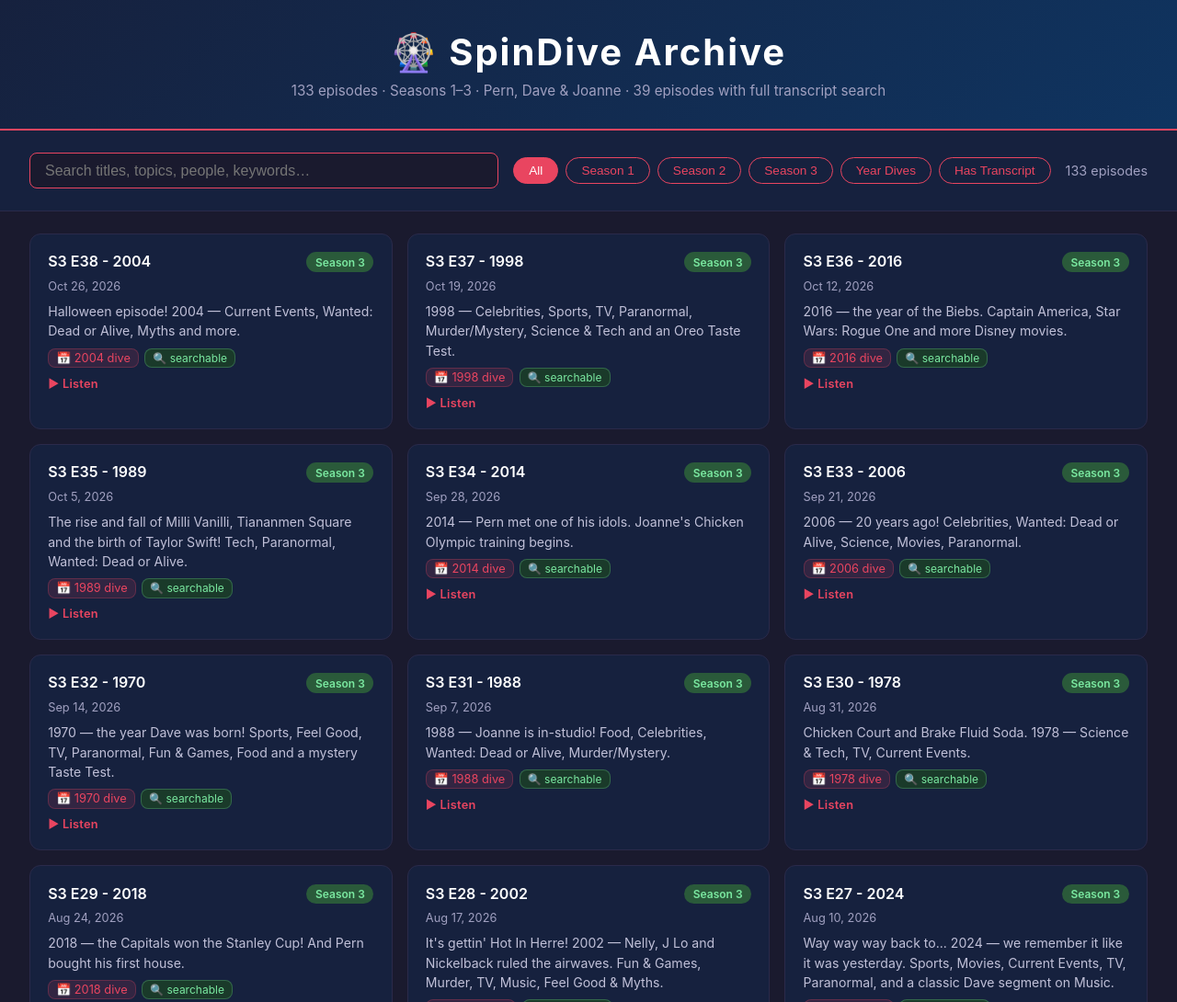
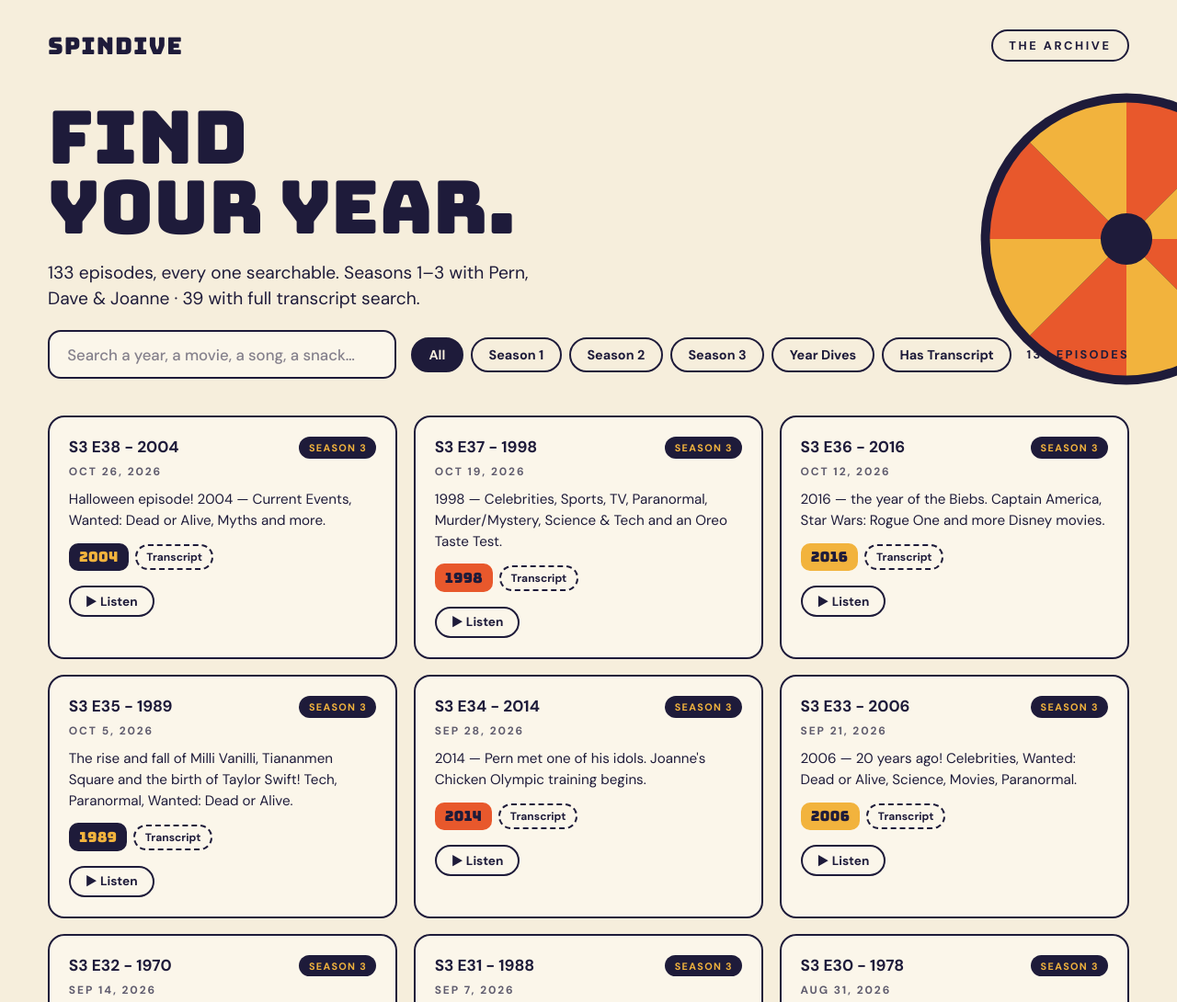
Before and after one commit to spindivepod/spindive-archive, a plain HTML site: page index.html in a window 1280 px wide. Shown: the top 1090 px of the page at 92% size. Drawn offline with Linux system fonts and the light colour scheme.

Commit message:
Restyle archive to match SpinDive social posts (colors, Bungee/DM Sans, wheel header)
Co-Authored-By: Claude Opus 5.5 <noreply@anthropic.com>

```diff
--- a/index.html
+++ b/index.html
@@ -4,47 +4,96 @@
 <meta charset="UTF-8">
 <meta name="viewport" content="width=device-width, initial-scale=1.0">
 <title>SpinDive Podcast Archive</title>
+<link rel="preconnect" href="https://fonts.googleapis.com">
+<link rel="preconnect" href="https://fonts.gstatic.com" crossorigin>
+<link href="https://fonts.googleapis.com/css2?family=Bungee&family=DM+Sans:opsz,wght@9..40,400;9..40,500;9..40,700&display=swap" rel="stylesheet">
 <style>
+  :root { --cream: #F6EEDC; --paper: #FBF6EA; --navy: #1E1B3A; --orange: #E8582C; --yellow: #F2B33D; }
   * { box-sizing: border-box; margin: 0; padding: 0; }
-  body { font-family: -apple-system, BlinkMacSystemFont, 'Segoe UI', sans-serif; background: #1a1a2e; color: #e0e0e0; min-height: 100vh; }
-  header { background: linear-gradient(135deg, #16213e, #0f3460); padding: 2rem; text-align: center; border-bottom: 2px solid #e94560; }
-  header h1 { font-size: 2.5rem; color: #fff; letter-spacing: 2px; }
-  header p { color: #a0a0c0; margin-top: 0.5rem; font-size: 0.95rem; }
-  .controls { padding: 1.5rem 2rem; background: #16213e; border-bottom: 1px solid #2a2a4a; display: flex; flex-wrap: wrap; gap: 1rem; align-items: center; }
-  #search { flex: 1; min-width: 200px; padding: 0.6rem 1rem; border-radius: 8px; border: 1px solid #e94560; background: #1a1a2e; color: #e0e0e0; font-size: 1rem; }
-  #search:focus { outline: none; box-shadow: 0 0 0 2px #e94560aa; }
+  body { font-family: 'DM Sans', -apple-system, BlinkMacSystemFont, sans-serif; background: var(--cream); color: var(--navy); min-height: 100vh; display: flex; flex-direction: column; }
+  .display { font-family: 'Bungee', 'Arial Black', sans-serif; font-weight: 400; }
+  .wrap { max-width: 1240px; margin: 0 auto; padding: 0 2rem; width: 100%; }
+  .topbar { display: flex; justify-content: space-between; align-items: center; padding-top: 2rem; }
+  .wordmark { font-family: 'Bungee', sans-serif; font-size: 1.6rem; letter-spacing: 0.04em; color: var(--navy); text-decoration: none; }
+  .pill-label { border: 2px solid var(--navy); border-radius: 999px; padding: 0.45rem 1.1rem; font-size: 0.8rem; font-weight: 700; letter-spacing: 0.2em; text-transform: uppercase; }
+  header { position: relative; overflow: hidden; padding-bottom: 0.5rem; }
+  .hero { position: relative; z-index: 1; padding-top: 2.75rem; max-width: 760px; }
+  .hero h1 { font-family: 'Bungee', sans-serif; font-weight: 400; font-size: clamp(2.6rem, 7vw, 5rem); line-height: 0.95; text-transform: uppercase; }
+  .hero p { font-size: 1.2rem; line-height: 1.45; margin-top: 1.25rem; max-width: 560px; }
+  .wheel { position: absolute; right: -110px; top: 95px; width: 330px; height: 330px; z-index: 0; }
+  .topbar, .controls { position: relative; z-index: 1; }
+  @media (max-width: 1100px) { .wheel { width: 230px; height: 230px; right: -95px; top: 100px; } }
+  .controls { display: flex; flex-wrap: wrap; gap: 1rem; align-items: center; padding: 1.25rem 0 0.5rem; }
+  #search { flex: 1; min-width: 220px; padding: 0.85rem 1.2rem; border-radius: 14px; border: 2px solid var(--navy); background: var(--paper); color: var(--navy); font: 500 1.05rem 'DM Sans', sans-serif; }
+  #search::placeholder { color: #1E1B3A88; }
+  #search:focus { outline: none; box-shadow: 4px 4px 0 var(--orange); }
   .filter-group { display: flex; gap: 0.5rem; flex-wrap: wrap; }
-  .filter-btn { padding: 0.4rem 1rem; border-radius: 20px; border: 1px solid #e94560; background: transparent; color: #e94560; cursor: pointer; font-size: 0.85rem; transition: all 0.2s; }
-  .filter-btn.active, .filter-btn:hover { background: #e94560; color: #fff; }
-  #count { color: #a0a0c0; font-size: 0.9rem; white-space: nowrap; }
-  .grid { display: grid; grid-template-columns: repeat(auto-fill, minmax(340px, 1fr)); gap: 1rem; padding: 1.5rem 2rem; }
-  .card { background: #16213e; border: 1px solid #2a2a4a; border-radius: 12px; padding: 1.2rem; transition: transform 0.2s, border-color 0.2s; }
-  .card:hover { transform: translateY(-2px); border-color: #e94560; }
-  .card-header { display: flex; justify-content: space-between; align-items: flex-start; gap: 0.5rem; margin-bottom: 0.5rem; }
-  .ep-title { font-size: 1rem; font-weight: 600; color: #fff; line-height: 1.3; }
-  .ep-badge { font-size: 0.75rem; padding: 0.2rem 0.6rem; border-radius: 12px; white-space: nowrap; flex-shrink: 0; font-weight: 600; }
-  .s1 { background: #2a4a6a; color: #7ab8e8; }
-  .s2 { background: #3a2a5a; color: #c47ae8; }
-  .s3 { background: #2a5a3a; color: #7ae8a0; }
-  .ep-date { font-size: 0.8rem; color: #a0a0c0; margin-bottom: 0.6rem; }
-  .ep-desc { font-size: 0.88rem; color: #c0c0d8; line-height: 1.5; }
-  .ep-tags { margin-top: 0.5rem; display: flex; gap: 0.4rem; flex-wrap: wrap; }
-  .ep-year { font-size: 0.8rem; background: #e9456022; color: #e94560; padding: 0.15rem 0.5rem; border-radius: 8px; border: 1px solid #e9456044; }
-  .ep-transcript { font-size: 0.75rem; background: #1a3a2a; color: #7ae8a0; padding: 0.15rem 0.5rem; border-radius: 8px; border: 1px solid #7ae8a044; }
-  .ep-listen { display: inline-block; margin-top: 0.6rem; font-size: 0.8rem; color: #e94560; text-decoration: none; font-weight: 600; letter-spacing: 0.02em; }
-  .ep-listen:hover { text-decoration: underline; }
-  #no-results { text-align: center; color: #a0a0c0; padding: 3rem; font-size: 1.1rem; display: none; }
-  @media (max-width: 600px) { header h1 { font-size: 1.8rem; } .grid { padding: 1rem; } }
+  .filter-btn { padding: 0.5rem 1.1rem; border-radius: 999px; border: 2px solid var(--navy); background: transparent; color: var(--navy); cursor: pointer; font: 700 0.9rem 'DM Sans', sans-serif; transition: background 0.15s, color 0.15s; }
+  .filter-btn:hover { background: var(--yellow); }
+  .filter-btn.active { background: var(--navy); color: var(--cream); }
+  #count { font-size: 0.8rem; font-weight: 700; letter-spacing: 0.18em; text-transform: uppercase; white-space: nowrap; }
+  main { flex: 1; }
+  .grid { display: grid; grid-template-columns: repeat(auto-fill, minmax(320px, 1fr)); gap: 1.1rem; padding: 1.5rem 0 3rem; }
+  .card { background: var(--paper); border: 2px solid var(--navy); border-radius: 18px; padding: 1.3rem; display: flex; flex-direction: column; transition: transform 0.15s, box-shadow 0.15s; }
+  .card:hover { transform: translate(-2px, -2px); box-shadow: 6px 6px 0 var(--navy); }
+  .card-header { display: flex; justify-content: space-between; align-items: flex-start; gap: 0.6rem; margin-bottom: 0.4rem; }
+  .ep-title { font-size: 1.08rem; font-weight: 700; line-height: 1.3; }
+  .ep-badge { font-size: 0.68rem; padding: 0.3rem 0.65rem; border-radius: 999px; white-space: nowrap; flex-shrink: 0; font-weight: 700; letter-spacing: 0.12em; text-transform: uppercase; }
+  .s1 { background: var(--yellow); color: var(--navy); }
+  .s2 { background: var(--orange); color: var(--navy); }
+  .s3 { background: var(--navy); color: var(--yellow); }
+  .ep-date { font-size: 0.75rem; font-weight: 700; letter-spacing: 0.16em; text-transform: uppercase; opacity: 0.7; margin-bottom: 0.7rem; }
+  .ep-desc { font-size: 0.95rem; line-height: 1.5; }
+  .ep-tags { margin-top: 0.8rem; display: flex; gap: 0.45rem; flex-wrap: wrap; align-items: center; }
+  .ep-year { font-family: 'Bungee', sans-serif; font-size: 0.95rem; background: var(--navy); color: var(--yellow); padding: 0.3rem 0.7rem; border-radius: 10px; }
+  .card:nth-child(3n+2) .ep-year { background: var(--orange); color: var(--navy); }
+  .card:nth-child(3n) .ep-year { background: var(--yellow); color: var(--navy); }
+  .ep-transcript { font-size: 0.75rem; font-weight: 700; padding: 0.25rem 0.65rem; border-radius: 999px; border: 2px dashed var(--navy); }
+  .ep-listen { align-self: flex-start; margin-top: auto; display: inline-block; font-size: 0.85rem; font-weight: 700; color: var(--navy); text-decoration: none; border: 2px solid var(--navy); border-radius: 999px; padding: 0.4rem 1rem; transition: background 0.15s, color 0.15s; }
+  .ep-tags + .ep-listen, .ep-desc + .ep-tags + .ep-listen { margin-top: 1rem; }
+  .ep-listen:hover { background: var(--orange); }
+  #no-results { text-align: center; padding: 3rem; font-size: 1.1rem; display: none; }
+  footer { background: var(--navy); color: var(--cream); }
+  footer .wrap { display: flex; justify-content: space-between; align-items: center; flex-wrap: wrap; gap: 0.75rem; padding-top: 1.6rem; padding-bottom: 1.6rem; font-size: 1.05rem; }
+  footer strong { font-weight: 700; }
+  footer a { color: var(--cream); text-decoration: none; }
+  footer a:hover { color: var(--yellow); }
+  @media (max-width: 700px) {
+    .wrap { padding: 0 1rem; }
+    .wheel { width: 170px; height: 170px; right: -75px; top: 95px; }
+    .hero { padding-right: 70px; }
+    .grid { grid-template-columns: 1fr; }
+    .pill-label { font-size: 0.65rem; padding: 0.35rem 0.8rem; }
+  }
 </style>
 </head>
 <body>
 <header>
-  <h1>🎡 SpinDive Archive</h1>
-  <p>133 episodes · Seasons 1–3 · Pern, Dave &amp; Joanne · 39 episodes with full transcript search</p>
-</header>
-
+  <svg class="wheel" viewBox="-100 -100 200 200" aria-hidden="true">
+    <circle r="96" fill="#1E1B3A"/>
+    <g>
+      <path d="M0 0 L0 -90 A90 90 0 0 1 63.6 -63.6 Z" fill="#E8582C"/>
+      <path d="M0 0 L63.6 -63.6 A90 90 0 0 1 90 0 Z" fill="#F2B33D"/>
+      <path d="M0 0 L90 0 A90 90 0 0 1 63.6 63.6 Z" fill="#E8582C"/>
+      <path d="M0 0 L63.6 63.6 A90 90 0 0 1 0 90 Z" fill="#F2B33D"/>
+      <path d="M0 0 L0 90 A90 90 0 0 1 -63.6 63.6 Z" fill="#E8582C"/>
+      <path d="M0 0 L-63.6 63.6 A90 90 0 0 1 -90 0 Z" fill="#F2B33D"/>
+      <path d="M0 0 L-90 0 A90 90 0 0 1 -63.6 -63.6 Z" fill="#E8582C"/>
+      <path d="M0 0 L-63.6 -63.6 A90 90 0 0 1 0 -90 Z" fill="#F2B33D"/>
+    </g>
+    <circle r="17" fill="#1E1B3A"/>
+  </svg>
+  <div class="wrap">
+    <div class="topbar">
+      <span class="wordmark">SPINDIVE</span>
+      <span class="pill-label">The Archive</span>
+    </div>
+    <div class="hero">
+      <h1>Find<br>your year.</h1>
+      <p>133 episodes, every one searchable. Seasons 1–3 with Pern, Dave &amp; Joanne · 39 with full transcript search.</p>
+    </div>
     <div class="controls">
-  <input type="text" id="search" placeholder="Search titles, topics, people, keywords…" oninput="filterEpisodes()">
+      <input type="text" id="search" placeholder="Search a year, a movie, a song, a snack…" oninput="filterEpisodes()">
       <div class="filter-group">
         <button class="filter-btn active" onclick="setFilter('all', this)">All</button>
         <button class="filter-btn" onclick="setFilter('s1', this)">Season 1</button>
@@ -55,9 +104,20 @@
       </div>
       <span id="count">133 episodes</span>
     </div>
+  </div>
+</header>
 
+<main class="wrap">
   <div class="grid" id="grid"></div>
   <div id="no-results">No episodes match your search.</div>
+</main>
+
+<footer>
+  <div class="wrap">
+    <strong>New episodes every Monday</strong>
+    <a href="https://www.buzzsprout.com/2316519" target="_blank" rel="noopener">Apple · Spotify · YouTube · Buzzsprout</a>
+  </div>
+</footer>
 
 <script>
 const episodes = [
@@ -1417,8 +1477,8 @@ function renderCards(list) {
       <div class="ep-date">${ep.date}</div>
       <div class="ep-desc">${ep.desc}</div>
       <div class="ep-tags">
-        ${ep.year ? `<span class="ep-year">📅 ${ep.year} dive</span>` : ''}
-        ${ep.hasTranscript ? '<span class="ep-transcript">🔍 searchable</span>' : ''}
+        ${ep.year ? `<span class="ep-year">${ep.year}</span>` : ''}
+        ${ep.hasTranscript ? '<span class="ep-transcript">Transcript</span>' : ''}
       </div>
       ${ep.id ? `<a class="ep-listen" href="https://www.buzzsprout.com/2316519/${ep.id}" target="_blank" rel="noopener">▶ Listen</a>` : ''}
     `;
```
Lines whose indentation alone changed are shown as unchanged.
